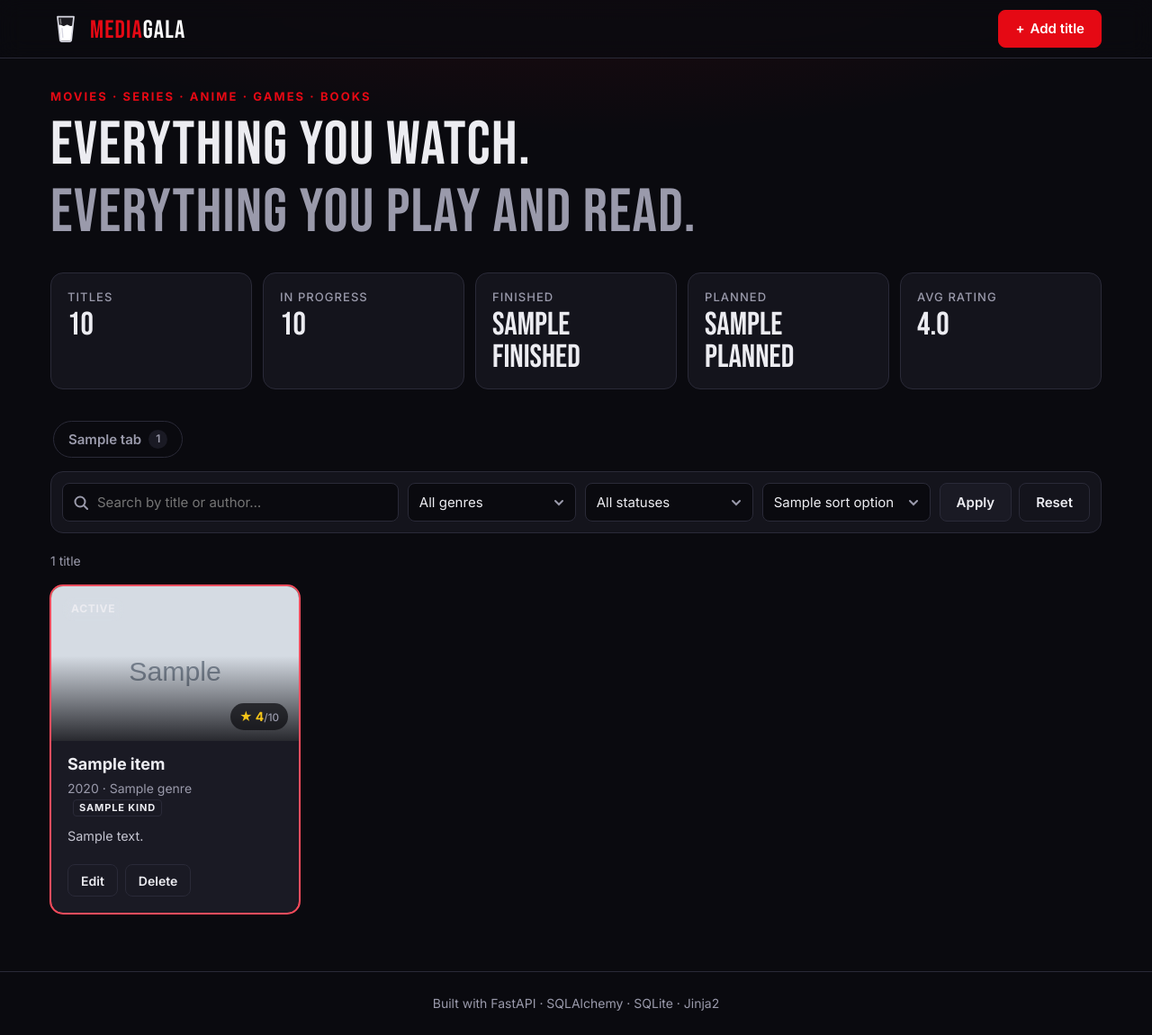
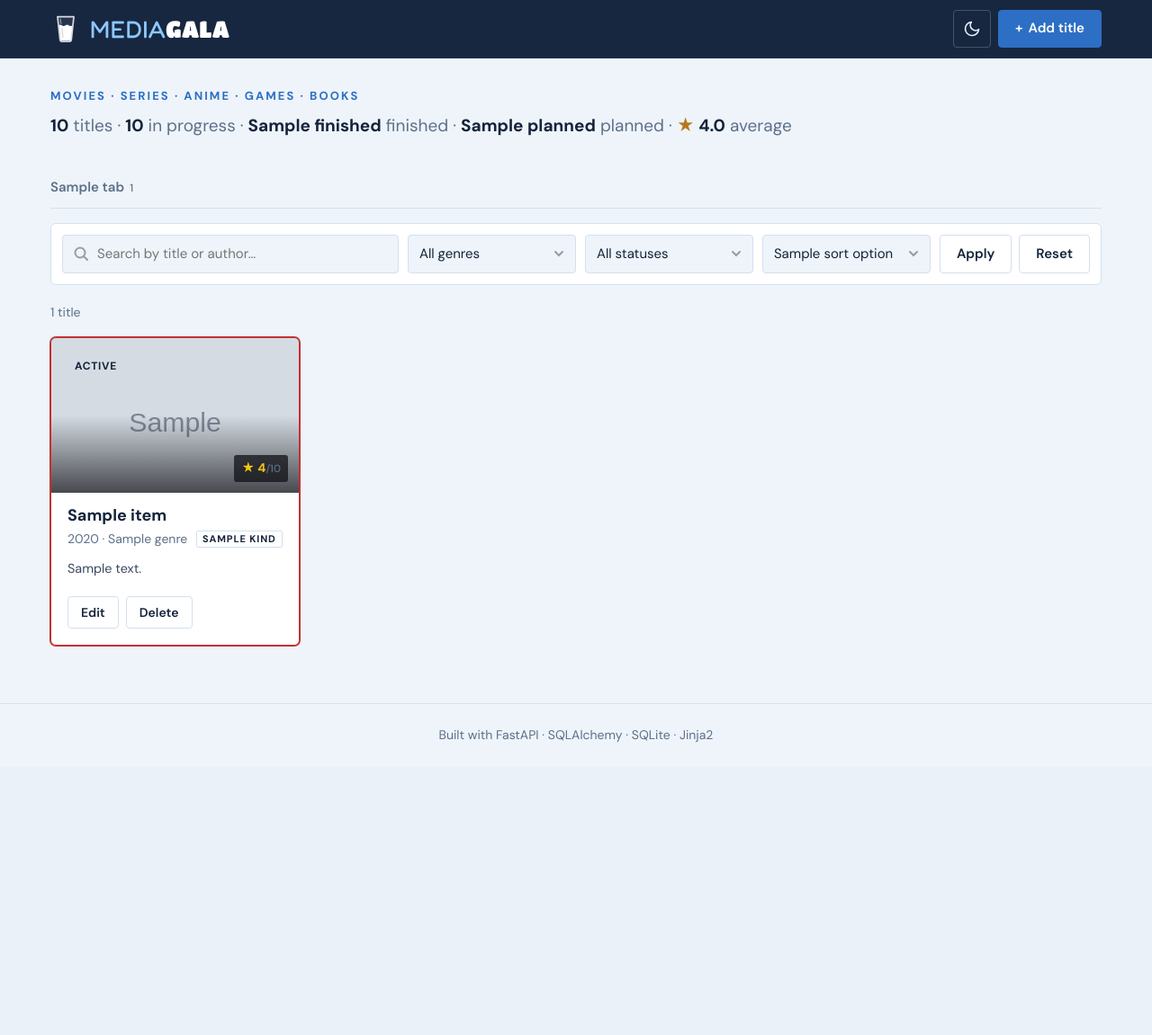
Before and after one commit to ramoneus/mediagala, a Python web app: template app/templates/index.html in a window 1280 px wide. Shown: the whole page at 90% size. After the commit the page ends 825 px from the top, so only its background shows below. Run offline with Jinja, Linux system fonts and the light colour scheme; the template is opened without the code that fills it: most values are stand-ins (such as "Sample title", 1, 10 or a date in 2020); grey boxes marked "Sample" are stand-in pictures.

Commit message:
New milk-carton look with light and dark themes
- Carton Light (default) and Carton Night themes, all colours as CSS variables
- Header toggle remembers the choice and follows the system setting until used
- Typeset covers per kind instead of random gradients with a big initial
- Underlined type tabs, tighter corners, no page glow, no emoji
- Collection stats as one summary line instead of dashboard tiles
- Logo: thin Fredoka "MEDIA" with thick Titan One "GALA"; headings in DM Sans
- Red reserved for dropped, delete and errors

```diff
--- a/app/static/css/style.css
+++ b/app/static/css/style.css
@@ -1,26 +1,74 @@
 /* ==========================================================================
-   MediaGala — dark cinematic theme
+   MediaGala — "milk carton" theme: Carton Light (default) and Carton Night.
+   Every colour that differs between the two lives in these variables; the
+   theme is chosen by data-theme on <html> (set in base.html, toggled by theme.js).
+   Colours drawn on top of poster art stay fixed, because posters are dark in both.
    ========================================================================== */
 
 :root {
-  --bg: #0a0a0f;
-  --bg-elevated: #14141c;
-  --surface: #1a1a24;
-  --surface-hover: #22222e;
-  --border: #2a2a38;
-  --text: #ececf1;
-  --text-muted: #9a9aab;
-  --accent: #e50914;
-  --accent-hover: #ff1f2b;
+  color-scheme: light;
+  --bg: #eef4fa;
+  --bg-elevated: #ffffff;
+  --surface: #ffffff;
+  --surface-hover: #e6eef7;
+  --border: #d3e0ee;
+  --border-strong: #b9cde3;
+  --text: #13233a;
+  --text-soft: #3a4a60;
+  --text-muted: #5d7089;
+  --accent: #2d6fc4;
+  --accent-hover: #2159a3;
+  --on-accent: #ffffff;
+  --gold: #b7791f;
+  --success: #2f855a;
+  --success-text: #22693f;
+  --danger: #c53030;
+  --danger-text: #9b2c2c;
+  --celebrate-text: #8a6116;
+  --focus-ring: rgba(45, 111, 196, 0.22);
+  --progress-from: #2d6fc4;
+  --progress-to: #8cc8ff;
+  /* The header stays navy in both themes so the white "GALA" and milk glass always show. */
+  --header-bg: rgba(16, 33, 58, 0.97);
+  --header-border: #1d3557;
+  --brand-media: #8cc8ff;
+
+  /* Tight corners on purpose: printed-label feel rather than soft "app" cushions. */
+  --radius: 6px;
+  --radius-small: 4px;
+  --shadow: 0 10px 30px rgba(19, 45, 80, 0.12);
+  --font-body: "DM Sans", system-ui, -apple-system, "Segoe UI", Roboto, sans-serif;
+  /* Headings use the body family in bold; only the logo gets the chubby "thick milk" face. */
+  --font-display: var(--font-body);
+  --font-logo: "Titan One", "Arial Black", sans-serif;
+}
+
+:root[data-theme="dark"] {
+  color-scheme: dark;
+  --bg: #0a1220;
+  --bg-elevated: #0f1a2c;
+  --surface: #132036;
+  --surface-hover: #1a2a44;
+  --border: #233654;
+  --border-strong: #345078;
+  --text: #eef4fb;
+  --text-soft: #c6d3e4;
+  --text-muted: #8fa3bf;
+  --accent: #8cc8ff;
+  --accent-hover: #b3dbff;
+  --on-accent: #0a1a30;
   --gold: #f5c518;
   --success: #2ecc71;
+  --success-text: #a6f0c6;
   --danger: #ff4d5e;
-
-  --radius: 14px;
-  --radius-small: 8px;
+  --danger-text: #ffb3bc;
+  --celebrate-text: #ffe17a;
+  --focus-ring: rgba(140, 200, 255, 0.25);
+  --progress-from: #4a90e2;
+  --progress-to: #8cc8ff;
+  --header-bg: rgba(10, 18, 32, 0.92);
+  --header-border: var(--border);
   --shadow: 0 10px 30px rgba(0, 0, 0, 0.45);
-  --font-display: "Bebas Neue", "Impact", "Arial Narrow", sans-serif;
-  --font-body: "Inter", system-ui, -apple-system, "Segoe UI", Roboto, sans-serif;
 }
 
 *,
@@ -38,9 +86,7 @@ body {
   min-height: 100vh;
   display: flex;
   flex-direction: column;
-  background:
-    radial-gradient(1200px 500px at 50% -200px, rgba(229, 9, 20, 0.18), transparent 70%),
-    var(--bg);
+  background: var(--bg);
   color: var(--text);
   font-family: var(--font-body);
   font-size: 16px;
@@ -93,10 +139,10 @@ h2 {
   position: sticky;
   top: 0;
   z-index: 10;
-  background: rgba(10, 10, 15, 0.8);
+  background: var(--header-bg);
   backdrop-filter: blur(12px);
   -webkit-backdrop-filter: blur(12px);
-  border-bottom: 1px solid var(--border);
+  border-bottom: 1px solid var(--header-border);
 }
 
 .header-inner {
@@ -112,9 +158,10 @@ h2 {
   align-items: center;
   gap: 10px;
   text-decoration: none;
-  font-family: var(--font-display);
-  font-size: 1.75rem;
-  letter-spacing: 0.04em;
+  font-family: var(--font-logo);
+  font-size: 1.625rem;
+  font-weight: 400; /* Titan One has a single, already heavy weight */
+  letter-spacing: 0.01em;
 }
 
 .brand-logo {
@@ -128,15 +175,55 @@ h2 {
 
 .brand-name {
   line-height: 1;
-  padding-top: 3px; /* Bebas Neue sits slightly high */
 }
 
 .brand-gala {
   color: #fff;
 }
 
+/* A thin, rounded "MEDIA" next to the thick Titan One "GALA", so the milk looks creamy. */
 .brand-media {
-  color: var(--accent);
+  color: var(--brand-media);
+  font-family: "Fredoka", var(--font-body);
+  font-weight: 450;
+  font-size: 1.03em;
+  letter-spacing: 0.02em;
+}
+
+.header-actions {
+  display: flex;
+  align-items: center;
+  gap: 8px;
+}
+
+/* Light/dark switch. The header is navy in both themes, so the button uses fixed light colours. */
+.theme-toggle {
+  display: grid;
+  place-items: center;
+  width: 42px;
+  height: 42px;
+  padding: 0;
+  border: 1px solid rgba(255, 255, 255, 0.2);
+  border-radius: var(--radius-small);
+  background: transparent;
+  color: #e6eef7;
+  cursor: pointer;
+  transition: background-color 0.15s, border-color 0.15s;
+}
+
+.theme-toggle:hover {
+  background: rgba(255, 255, 255, 0.08);
+  border-color: rgba(255, 255, 255, 0.35);
+}
+
+/* Show the moon in light mode (switch to dark) and the sun in dark mode (switch to light). */
+.theme-toggle .icon-sun,
+[data-theme="dark"] .theme-toggle .icon-moon {
+  display: none;
+}
+
+[data-theme="dark"] .theme-toggle .icon-sun {
+  display: block;
 }
 
 .site-footer {
@@ -243,44 +330,25 @@ h2 {
   text-transform: uppercase;
 }
 
-.hero h1 {
-  font-family: var(--font-display);
-  font-weight: 400;
-  font-size: clamp(2.5rem, 7vw, 4.25rem);
-  letter-spacing: 0.02em;
+/* The collection's numbers as one readable sentence instead of a row of dashboard tiles. */
+.summary-line {
+  margin: 0;
+  color: var(--text-muted);
+  font-size: 1.1875rem;
 }
 
-.accent {
-  color: var(--text-muted);
+.summary-line strong {
+  color: var(--text);
+  font-weight: 700;
 }
 
-.stats {
-  display: grid;
-  grid-template-columns: repeat(5, minmax(0, 1fr));
-  gap: 12px;
-  margin: 28px 0 0;
+/* Each "number + label" stays together when the line wraps. */
+.summary-line > span {
+  white-space: nowrap;
 }
 
-.stat {
-  padding: 16px 18px;
-  background: var(--bg-elevated);
-  border: 1px solid var(--border);
-  border-radius: var(--radius);
-}
-
-.stat dt {
-  color: var(--text-muted);
-  font-size: 0.8125rem;
-  font-weight: 500;
-  text-transform: uppercase;
-  letter-spacing: 0.08em;
-}
-
-.stat dd {
-  margin: 4px 0 0;
-  font-family: var(--font-display);
-  font-size: 2.25rem;
-  line-height: 1;
+.summary-line .star {
+  color: var(--gold);
 }
 
 /* ---------- Toolbar (search / filter / sort) ---------- */
@@ -376,42 +444,66 @@ textarea {
 
 .card:hover {
   transform: translateY(-4px);
-  border-color: #3a3a4c;
+  border-color: var(--border-strong);
   box-shadow: var(--shadow);
 }
 
-/* Generated "poster": a unique gradient per movie — no external images needed. */
+/* Poster area. Without an uploaded image it becomes a typeset cover: one solid colour
+   per kind (from the carton palette) with the title set on it, like a minimal print. */
 .poster {
-  --hue: 0;
+  --poster-bg: #16294a;
   position: relative;
   aspect-ratio: 16 / 10;
-  display: grid;
-  place-items: center;
-  background:
-    radial-gradient(circle at 30% 20%, hsl(var(--hue) 70% 45% / 0.9), transparent 60%),
-    radial-gradient(circle at 80% 90%, hsl(calc(var(--hue) + 60) 70% 35% / 0.85), transparent 55%),
-    linear-gradient(160deg, hsl(var(--hue) 40% 18%), #0d0d14);
+  background: var(--poster-bg);
   overflow: hidden;
 }
 
-.poster::after {
+.poster-movie { --poster-bg: #16294a; }
+.poster-series { --poster-bg: #1f4f8f; }
+.poster-anime { --poster-bg: #3b3577; }
+.poster-game { --poster-bg: #17505a; }
+.poster-book { --poster-bg: #5a4632; }
+
+/* Darkens the bottom of uploaded images so the rating stays readable. */
+.poster:has(img)::after {
   content: "";
   position: absolute;
   inset: 0;
-  background: linear-gradient(to top, rgba(10, 10, 15, 0.85), transparent 55%);
+  background: linear-gradient(to top, rgba(10, 10, 15, 0.7), transparent 50%);
 }
 
-.poster-initial {
-  font-family: var(--font-display);
-  font-size: 5.5rem;
-  line-height: 1;
-  color: rgba(255, 255, 255, 0.88);
-  text-shadow: 0 4px 24px rgba(0, 0, 0, 0.4);
-  transition: transform 0.3s ease;
+.poster-type {
+  position: absolute;
+  inset: 10px;
+  display: flex;
+  flex-direction: column;
+  justify-content: flex-end;
+  gap: 6px;
+  padding: 40px 14px 12px;
+  border: 1px solid rgba(255, 255, 255, 0.22);
+  border-radius: 2px;
+  color: #f4f8fd;
 }
 
-.card:hover .poster-initial {
-  transform: scale(1.08);
+.poster-type-title {
+  font-family: var(--font-display);
+  font-size: 1.5rem;
+  font-weight: 800;
+  line-height: 1.1;
+  letter-spacing: -0.025em;
+  overflow-wrap: anywhere;
+  display: -webkit-box;
+  -webkit-line-clamp: 3;
+  -webkit-box-orient: vertical;
+  overflow: hidden;
+}
+
+.poster-type-meta {
+  color: rgba(244, 248, 253, 0.65);
+  font-size: 0.6875rem;
+  font-weight: 700;
+  letter-spacing: 0.14em;
+  text-transform: uppercase;
 }
 
 /* User-uploaded image fills the poster area; the gradient overlay keeps badges readable. */
@@ -433,17 +525,18 @@ textarea {
 .rating {
   position: absolute;
   z-index: 1;
-  padding: 4px 10px;
-  border-radius: 999px;
+  padding: 4px 8px;
+  border-radius: 3px;
   font-size: 0.75rem;
   font-weight: 700;
   backdrop-filter: blur(6px);
   -webkit-backdrop-filter: blur(6px);
 }
 
+/* Sits inside the typeset cover's frame line (which is inset 10px). */
 .badge {
-  top: 12px;
-  left: 12px;
+  top: 18px;
+  left: 18px;
   text-transform: uppercase;
   letter-spacing: 0.06em;
 }
@@ -492,7 +585,7 @@ textarea {
 
 .card-description {
   margin: 10px 0 0;
-  color: #c4c4d0;
+  color: var(--text-soft);
   font-size: 0.9rem;
   display: -webkit-box;
   -webkit-line-clamp: 3;
@@ -809,18 +904,18 @@ input[type="file"]::file-selector-button:hover {
 .flash-celebrate {
   border-color: rgba(245, 197, 24, 0.45);
   background: rgba(245, 197, 24, 0.1);
-  color: #ffe17a;
+  color: var(--celebrate-text);
 }
 
 /* ---------- Movies / Series tabs ---------- */
 
+/* Underlined tabs, like a magazine section bar, instead of pill buttons. */
 .kind-tabs {
   display: flex;
-  gap: 8px;
-  margin-bottom: 12px;
-  /* Scrolls sideways on narrow screens; the scrollbar is hidden so it doesn't overlap the pills,
-     and a little padding keeps focus outlines from being clipped. */
-  padding: 3px;
+  gap: 28px;
+  margin-bottom: 16px;
+  border-bottom: 1px solid var(--border);
+  /* Scrolls sideways on narrow screens, with the scrollbar hidden. */
   overflow-x: auto;
   scrollbar-width: none;
 }
@@ -831,39 +926,35 @@ input[type="file"]::file-selector-button:hover {
 
 .kind-tab {
   display: inline-flex;
-  align-items: center;
-  gap: 8px;
-  padding: 8px 16px;
-  border: 1px solid var(--border);
-  border-radius: 999px;
+  align-items: baseline;
+  gap: 6px;
+  padding: 10px 0 9px;
+  border-bottom: 2px solid transparent;
   color: var(--text-muted);
   font-size: 0.9375rem;
   font-weight: 600;
   text-decoration: none;
   white-space: nowrap;
-  transition: background-color 0.15s, border-color 0.15s, color 0.15s;
+  transition: border-color 0.15s, color 0.15s;
 }
 
 .kind-tab span {
-  padding: 1px 8px;
-  border-radius: 999px;
-  background: var(--surface);
+  color: var(--text-muted);
   font-size: 0.75rem;
+  font-weight: 500;
 }
 
 .kind-tab:hover {
   color: var(--text);
-  border-color: #3a3a4c;
 }
 
 .kind-tab.is-active {
-  background: var(--text);
-  border-color: var(--text);
-  color: var(--bg);
+  color: var(--text);
+  border-bottom-color: var(--accent);
 }
 
 .kind-tab.is-active span {
-  background: rgba(10, 10, 15, 0.12);
+  color: var(--accent);
 }
 
 /* ---------- Series on cards ---------- */
@@ -962,7 +1053,7 @@ input[type="file"]::file-selector-button:hover {
   margin-left: 6px;
   padding: 0 6px;
   border: 1px solid var(--border);
-  border-radius: 4px;
+  border-radius: 2px;
   color: var(--text);
   font-size: 0.6875rem;
   font-weight: 700;
--- /dev/null
+++ b/app/static/js/theme.js
@@ -0,0 +1,41 @@
+// Light/dark theme switch. base.html already applied the saved (or system) theme
+// before the page painted; this wires up the header button and remembers the choice.
+(() => {
+  const button = document.querySelector(".theme-toggle");
+  if (!button) return;
+
+  const root = document.documentElement;
+  const systemDark = window.matchMedia("(prefers-color-scheme: dark)");
+
+  function savedTheme() {
+    try {
+      return localStorage.getItem("theme");
+    } catch (e) {
+      return null;
+    }
+  }
+
+  function apply(theme) {
+    root.dataset.theme = theme;
+    const dark = theme === "dark";
+    button.setAttribute("aria-pressed", String(dark));
+    button.setAttribute("aria-label", dark ? "Switch to light mode" : "Switch to dark mode");
+  }
+
+  button.addEventListener("click", () => {
+    const next = root.dataset.theme === "dark" ? "light" : "dark";
+    apply(next);
+    try {
+      localStorage.setItem("theme", next);
+    } catch (e) {
+      // Storage can be blocked (private mode); the switch still works for this page.
+    }
+  });
+
+  // Follow system changes until the user picks a theme themselves.
+  systemDark.addEventListener("change", (event) => {
+    if (!savedTheme()) apply(event.matches ? "dark" : "light");
+  });
+
+  apply(root.dataset.theme === "dark" ? "dark" : "light");
+})();
--- a/app/templates/base.html
+++ b/app/templates/base.html
@@ -3,11 +3,22 @@
 <head>
   <meta charset="utf-8">
   <meta name="viewport" content="width=device-width, initial-scale=1">
-  <meta name="color-scheme" content="dark">
+  <meta name="color-scheme" content="light dark">
+  <script>
+    // Apply the saved theme (or the system's) before the page paints, so it never flashes the wrong one.
+    (() => {
+      let theme = null;
+      try { theme = localStorage.getItem("theme"); } catch (e) {}
+      if (theme !== "light" && theme !== "dark") {
+        theme = window.matchMedia("(prefers-color-scheme: dark)").matches ? "dark" : "light";
+      }
+      document.documentElement.dataset.theme = theme;
+    })();
+  </script>
   <title>{% block title %}MediaGala{% endblock %}</title>
   <link rel="preconnect" href="https://fonts.googleapis.com">
   <link rel="preconnect" href="https://fonts.gstatic.com" crossorigin>
-  <link rel="stylesheet" href="https://fonts.googleapis.com/css2?family=Bebas+Neue&family=Inter:wght@400;500;600;700&display=swap">
+  <link rel="stylesheet" href="https://fonts.googleapis.com/css2?family=DM+Sans:opsz,wght@9..40,400..800&family=Fredoka:wght@450&family=Titan+One&display=swap">
   <link rel="stylesheet" href="{{ static_url('css/style.css') }}">
   <link rel="icon" href="{{ static_url('favicon.svg') }}" type="image/svg+xml">
   {% block scripts %}{% endblock %}
@@ -28,7 +39,18 @@
         </svg>
         <span class="brand-name"><span class="brand-media">MEDIA</span><span class="brand-gala">GALA</span></span>
       </a>
-      <a href="/titles/new" class="btn btn-primary"><span aria-hidden="true">+</span> Add title</a>
+      <div class="header-actions">
+        <button type="button" class="theme-toggle" aria-label="Switch to dark mode" title="Switch theme">
+          <svg class="icon-moon" viewBox="0 0 24 24" width="20" height="20" fill="none" stroke="currentColor" stroke-width="2" stroke-linecap="round" stroke-linejoin="round" aria-hidden="true">
+            <path d="M21 12.8A9 9 0 1 1 11.2 3a7 7 0 0 0 9.8 9.8z"/>
+          </svg>
+          <svg class="icon-sun" viewBox="0 0 24 24" width="20" height="20" fill="none" stroke="currentColor" stroke-width="2" stroke-linecap="round" aria-hidden="true">
+            <circle cx="12" cy="12" r="4"/>
+            <path d="M12 2v2M12 20v2M4.9 4.9l1.4 1.4M17.7 17.7l1.4 1.4M2 12h2M20 12h2M4.9 19.1l1.4-1.4M17.7 6.3l1.4-1.4"/>
+          </svg>
+        </button>
+        <a href="/titles/new" class="btn btn-primary"><span aria-hidden="true">+</span> Add title</a>
+      </div>
     </div>
   </header>
 
@@ -39,5 +61,6 @@
   <footer class="site-footer">
     <div class="container">Built with FastAPI · SQLAlchemy · SQLite · Jinja2</div>
   </footer>
+  <script src="{{ static_url('js/theme.js') }}" defer></script>
 </body>
 </html>
--- a/app/templates/index.html
+++ b/app/templates/index.html
@@ -6,15 +6,18 @@
 {% endif %}
 
 <section class="hero">
+  {# Visually hidden: the page still needs one main heading for screen readers. #}
+  <h1 class="sr-only">Your MediaGala collection</h1>
   <p class="eyebrow">Movies · Series · Anime · Games · Books</p>
-  <h1>Everything you watch.<br><span class="accent">Everything you play and read.</span></h1>
-  <dl class="stats">
-    <div class="stat"><dt>Titles</dt><dd>{{ stats.total }}</dd></div>
-    <div class="stat"><dt>In progress</dt><dd>{{ stats.in_progress }}</dd></div>
-    <div class="stat"><dt>Finished</dt><dd>{{ stats.finished }}</dd></div>
-    <div class="stat"><dt>Planned</dt><dd>{{ stats.planned }}</dd></div>
-    <div class="stat"><dt>Avg rating</dt><dd>{{ "%.1f"|format(stats.avg_rating) if stats.avg_rating is not none else "–" }}</dd></div>
-  </dl>
+  {% if stats.total %}
+    <p class="summary-line">
+      <span><strong>{{ stats.total }}</strong> {{ "title" if stats.total == 1 else "titles" }}</span> ·
+      <span><strong>{{ stats.in_progress }}</strong> in progress</span> ·
+      <span><strong>{{ stats.finished }}</strong> finished</span> ·
+      <span><strong>{{ stats.planned }}</strong> planned</span>
+      {%- if stats.avg_rating is not none %} · <span><strong><span class="star" aria-hidden="true">★</span> {{ "%.1f"|format(stats.avg_rating) }}</strong> average</span>{% endif %}
+    </p>
+  {% endif %}
 </section>
 
 <nav class="kind-tabs" aria-label="Show movies, series or both">
@@ -74,14 +77,17 @@
   </div>
 {% elif filters.active %}
   <div class="empty">
-    <p class="empty-icon" aria-hidden="true">🔍</p>
     <h2>No matches</h2>
     <p>Nothing matches these filters. Try a different search.</p>
     <a href="{{ reset_url }}" class="btn">Clear filters</a>
   </div>
 {% else %}
   <div class="empty">
-    <p class="empty-icon" aria-hidden="true">🎬</p>
+    {# The empty milk glass from the logo. #}
+    <svg class="empty-icon" viewBox="0 0 32 32" width="56" height="56" aria-hidden="true">
+      <path d="M7.5 3.5h17l-2.6 24a2 2 0 0 1-2 1.8h-7.8a2 2 0 0 1-2-1.8z" fill="none" stroke="currentColor" stroke-width="1.4" stroke-linejoin="round"/>
+      <path d="M9.6 24.5Q11.3 23.4 13 24.5T16.4 24.5T19.8 24.5T22.3 24.5L22 27.2Q21.8 28.3 20.7 28.3H11.3Q10.2 28.3 10 27.2Z" fill="currentColor" opacity="0.35"/>
+    </svg>
     <h2>Nothing here yet</h2>
     <p>Add a movie, series, anime, game or book you've finished or want to get to.</p>
     <a href="/titles/new{% if filters.kind %}?kind={{ filters.kind }}{% endif %}" class="btn btn-primary">Add a title</a>
--- a/app/templates/partials/poster.html
+++ b/app/templates/partials/poster.html
@@ -1,8 +1,12 @@
-<div class="poster{{ ' ' ~ poster_class if poster_class }}" style="--hue: {{ (item.id * 47) % 360 }}">
+<div class="poster poster-{{ item.kind.value }}{{ ' ' ~ poster_class if poster_class }}">
   {% if item.poster_filename %}
     <img src="/posters/{{ item.poster_filename }}" alt="" loading="lazy">
   {% else %}
-    <span class="poster-initial" aria-hidden="true">{{ item.title[:1]|upper }}</span>
+    {# No image: a typeset cover in the kind's colour, decorative since the title is shown next to it. #}
+    <div class="poster-type" aria-hidden="true">
+      <span class="poster-type-title">{{ item.title }}</span>
+      <span class="poster-type-meta">{{ item.kind.label }} · {{ item.year }}</span>
+    </div>
   {% endif %}
   <span class="badge badge-{{ item.status.value }}">{{ item.status_label }}</span>
   {% if item.rating %}
--- a/app/templates/title_detail.html
+++ b/app/templates/title_detail.html
@@ -80,7 +80,7 @@
         <h2 id="episodes-heading">Episodes</h2>
         <p class="episodes-summary">
           {{ item.watched_episodes }} of {{ item.total_episodes }} watched
-          {% if next %} · Up next: <strong>S{{ next[0] }} · E{{ next[1] }}</strong>{% else %} · All caught up 🎉{% endif %}
+          {% if next %} · Up next: <strong>S{{ next[0] }} · E{{ next[1] }}</strong>{% else %} · All caught up{% endif %}
         </p>
       </div>
       <div class="episodes-actions">
--- a/app/templates/title_form.html
+++ b/app/templates/title_form.html
@@ -27,7 +27,7 @@
 
   {% if finished %}
     <div class="flash flash-celebrate" role="status">
-      🎉 You finished <strong>{{ item.title }}</strong>! Give it a rating and save to mark it as {{ finished_label|lower }}.
+      You finished <strong>{{ item.title }}</strong>! Give it a rating and save to mark it as {{ finished_label|lower }}.
     </div>
   {% endif %}
   {% if errors %}
```
Also changed, not shown: other parts of app/static/css/style.css (+80 -74 lines), README.md, app/static/favicon.svg.
